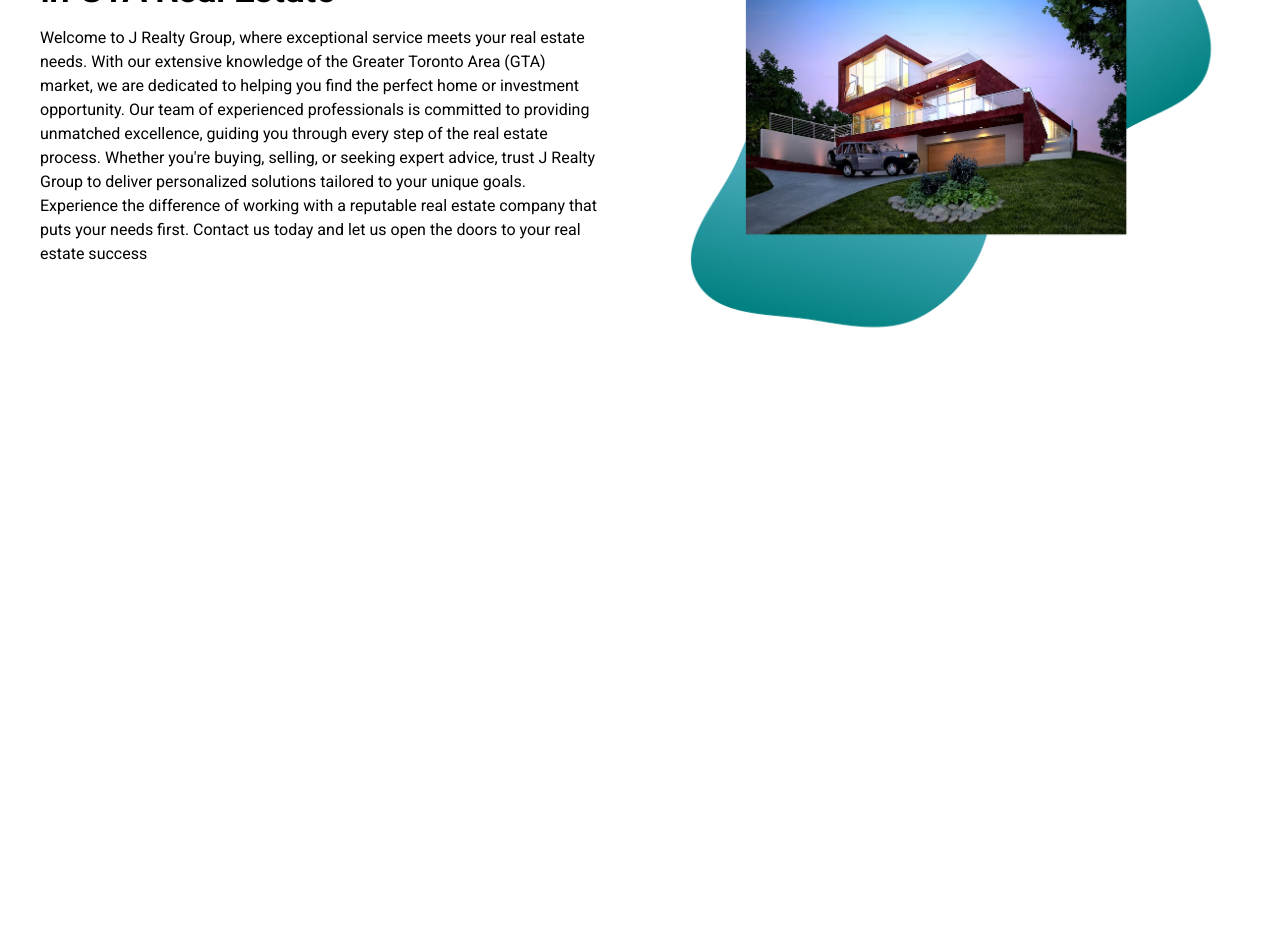
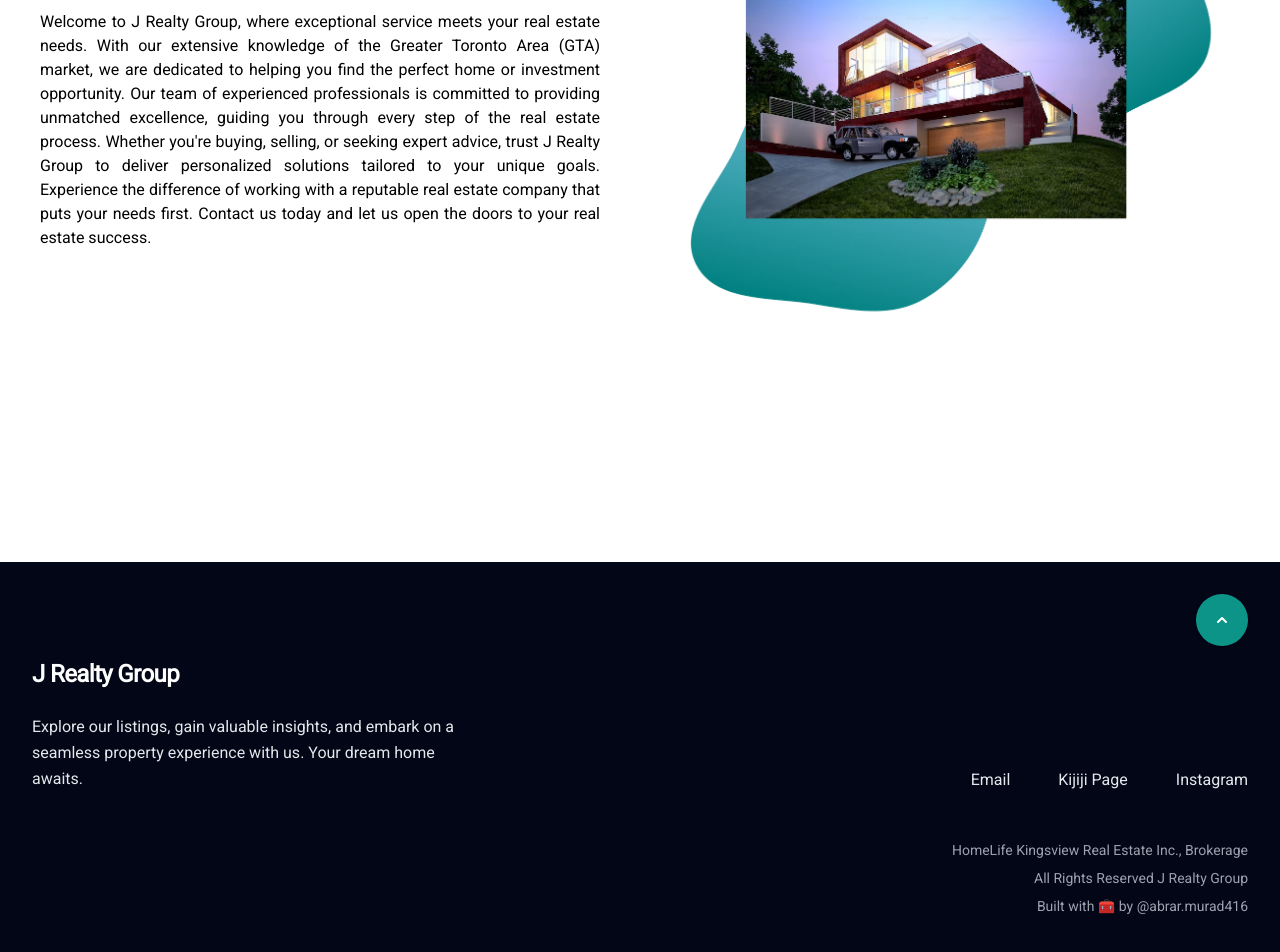
Before and after one commit to abrarmurad416/jayrealestate, a React (Create React App) app: page / in a window 1280 px wide. Shown: the part 394-1346 px from the top of the page. Before the commit the page ends 892 px from the top, so only its background shows below. Built offline with nearby package versions, Linux system fonts and the light colour scheme.

Commit message:
footer added

```diff
--- a/src/App.js
+++ b/src/App.js
@@ -1,11 +1,13 @@
-import Header from "./components/Header/Header"
+import Header from "./components/Header/Header";
 import Landing from "./components/Landing/Landing";
+import Footer from "./components/Footer/Footer";
 
 export default function App() {
     return (
         <div>
             <Header />
             <Landing />
+            <Footer />
         </div>
     );
 }
--- /dev/null
+++ b/src/components/Footer/Footer.js
@@ -0,0 +1,97 @@
+import React from "react";
+
+const Footer = () => {
+    const scrollToTop = () => {
+        window.scrollTo({
+            top: 0,
+            behavior: "smooth",
+        });
+    };
+    return (
+        <div>
+            <div className="mt-20">
+                <footer class="bg-slate-950">
+                    <div class="relative mx-auto max-w-screen-xl px-4 py-16 sm:px-6 lg:px-8 lg:pt-24">
+                        <div class="absolute end-4 top-4 sm:end-6 sm:top-6 lg:end-8 lg:top-8">
+                            <a
+                                class="inline-block rounded-full bg-teal-600 p-2 text-white shadow transition hover:bg-teal-500 sm:p-3 lg:p-4"
+                                href="#MainContent"
+                                onClick={scrollToTop}
+                            >
+                                <span class="sr-only">Back to top</span>
+
+                                <svg
+                                    xmlns="http://www.w3.org/2000/svg"
+                                    class="h-5 w-5"
+                                    viewBox="0 0 20 20"
+                                    fill="currentColor"
+                                >
+                                    <path
+                                        fill-rule="evenodd"
+                                        d="M14.707 12.707a1 1 0 01-1.414 0L10 9.414l-3.293 3.293a1 1 0 01-1.414-1.414l4-4a1 1 0 011.414 0l4 4a1 1 0 010 1.414z"
+                                        clip-rule="evenodd"
+                                    />
+                                </svg>
+                            </a>
+                        </div>
+
+                        <div class="lg:flex lg:items-end lg:justify-between">
+                            <div>
+                                <h1 className="font-bold text-2xl tracking-tight text-white">
+                                    J Realty Group
+                                </h1>
+                                <p class="mx-auto mt-6 max-w-md text-center leading-relaxed text-gray-200 lg:text-left">
+                                    Explore our listings, gain valuable
+                                    insights, and embark on a seamless property
+                                    experience with us. Your dream home awaits.
+                                </p>
+                            </div>
+
+                            <ul class="mt-12 flex flex-wrap justify-center gap-6 md:gap-8 lg:mt-0 lg:justify-end lg:gap-12">
+                                <li>
+                                    <a
+                                        class="text-gray-200 transition hover:text-gray-50"
+                                        href="mailto:jayrealtygroup@gmail.com"
+                                    >
+                                        Email
+                                    </a>
+                                </li>
+
+                                <li>
+                                    <a
+                                        class="text-gray-200 transition hover:text-gray-50"
+                                        href="https://www.kijiji.ca/o-profile/1010788123/listings/1"
+                                        target="_blank"
+                                    >
+                                        Kijiji Page
+                                    </a>
+                                </li>
+
+                                <li>
+                                    <a
+                                        class="text-gray-200 transition hover:text-gray-50"
+                                        href="/"
+                                    >
+                                        Instagram
+                                    </a>
+                                </li>
+                            </ul>
+                        </div>
+
+                        <p class="mt-12 text-center text-sm text-gray-400 lg:text-right">
+                            HomeLife Kingsview Real Estate Inc., Brokerage
+                        </p>
+                        <p class="mt-2 text-center text-sm text-gray-400 lg:text-right">
+                            All Rights Reserved J Realty Group
+                        </p>
+                        <p class="mt-2 text-center text-sm text-gray-400 lg:text-right">
+                            Built with 🧰 by @abrar.murad416
+                        </p>
+                    </div>
+                </footer>
+            </div>
+        </div>
+    );
+};
+
+export default Footer;
--- a/src/components/Header/Header.js
+++ b/src/components/Header/Header.js
@@ -1,15 +1,34 @@
-import React, { useState } from "react";
+import React, { useState, useEffect } from "react";
 
 export default function Navbar() {
     const [isMenuOpen, setIsMenuOpen] = useState(false);
+    const [hasScrolled, setHasScrolled] = useState(false);
 
     const toggleMenu = () => {
         setIsMenuOpen(!isMenuOpen);
     };
 
+    useEffect(() => {
+        const handleScroll = () => {
+            const scrollTop = window.pageYOffset;
+
+            if (scrollTop > 50) {
+                setHasScrolled(true);
+            } else {
+                setHasScrolled(false);
+            }
+        };
+
+        window.addEventListener("scroll", handleScroll);
+
+        return () => {
+            window.removeEventListener("scroll", handleScroll);
+        };
+    }, []);
+
     return (
-        <div className="sticky top-0 z-50">
-            <nav className="flex items-center justify-between flex-wrap bg-white p-6 shadow-md">
+        <div className={`sticky top-0 z-50 ${hasScrolled ? "shadow-md" : ""}`}>
+            <nav className="flex items-center justify-between flex-wrap bg-white p-4">
                 <div className="flex items-center flex-shrink-0 text-white mr-6">
                     <svg
                         className="fill-current h-8 w-8 mr-2"
@@ -64,7 +83,7 @@
                     </div>
                     <div>
                         <a
-                            href="#"
+                            href="mailto:jayrealtygroup@gmail.com"
                             className="inline-block px-5 py-3 text-lg leading-none text-black bg-teal-500 border rounded transition-colors duration-300 hover:text-teal-500 hover:border hover:border-teal-500 hover:bg-white mt-4 lg:mt-0"
                         >
                             jayrealtygroup@gmail.com
--- a/src/components/Landing/Landing.js
+++ b/src/components/Landing/Landing.js
@@ -12,7 +12,7 @@
                         </span>
                         <br /> in GTA Real Estate
                     </h1>
-                    <p className="mt-4 text-black">
+                    <p className="mt-4 text-black text-justify">
                         Welcome to J Realty Group, where exceptional service
                         meets your real estate needs. With our extensive
                         knowledge of the Greater Toronto Area (GTA) market, we
@@ -26,16 +26,18 @@
                         Experience the difference of working with a reputable
                         real estate company that puts your needs first. Contact
                         us today and let us open the doors to your real estate
-                        success
+                        success.
                     </p>
                 </div>
             </div>
             <div className="flex items-center justify-center lg:justify-end mx-10">
-                <img
-                    src="/images/Group 1.png"
-                    alt="Image"
-                    className="w-full max-w-lg lg:max-w-none"
-                />
+                <div className="h-80 lg:h-auto">
+                    <img
+                        src="/images/Group 1.png"
+                        alt="Image"
+                        className="w-full h-full object-contain"
+                    />
+                </div>
             </div>
         </div>
     );
```
